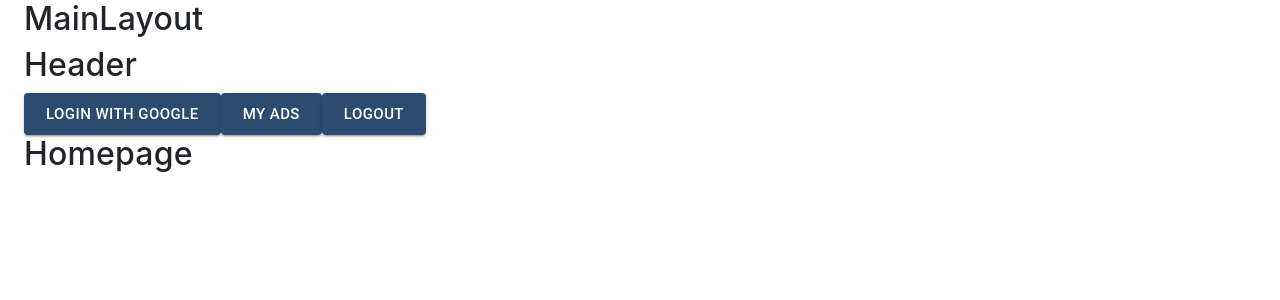
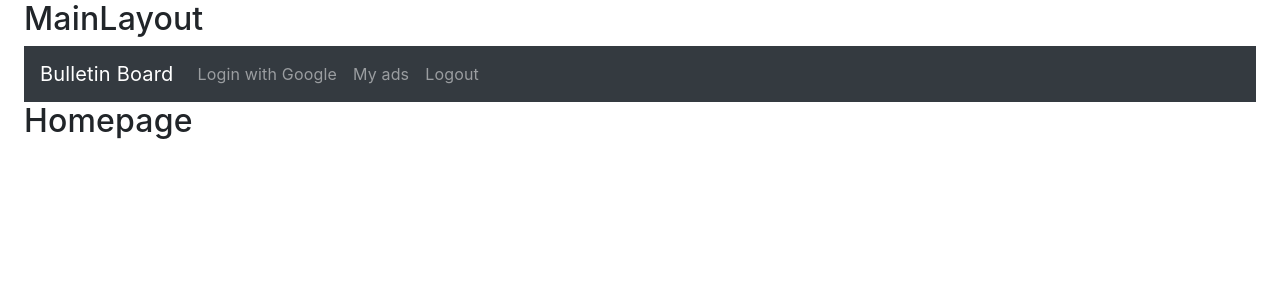
Before and after one commit to mpa-ia/bulletin-board, a React (Create React App) app: page / in a window 1280 px wide. Shown: the top 300 px of the page. Built offline with nearby package versions, Linux system fonts and the light colour scheme.

Commit message:
Add bootstrap navbar in header

```diff
--- a/src/components/layout/Header/Header.js
+++ b/src/components/layout/Header/Header.js
@@ -1,7 +1,8 @@
 import React from 'react';
 import PropTypes from 'prop-types';
 
-import Button from '@material-ui/core/Button';
+import Navbar from 'react-bootstrap/Navbar';
+import Nav from 'react-bootstrap/Nav';
 
 import clsx from 'clsx';
 
@@ -12,16 +13,14 @@ import styles from './Header.module.scss';
 
 const Component = ({ className, children }) => (
   <div className={clsx(className, styles.root)}>
-    <h2>Header</h2>
-    <Button href="https://google.com" variant="contained" color="primary" size="large">
-      Login with Google
-    </Button>
-    <Button href="/" variant="contained" color="primary" size="large">
-      My Ads
-    </Button>
-    <Button href="/" variant="contained" color="primary" size="large">
-      Logout
-    </Button>
+    <Navbar bg="dark" variant="dark">
+      <Navbar.Brand href="#home">Bulletin Board</Navbar.Brand>
+      <Nav className="mr-auto">
+        <Nav.Link href="https://google.com">Login with Google</Nav.Link>
+        <Nav.Link href="/">My ads</Nav.Link>
+        <Nav.Link href="/">Logout</Nav.Link>
+      </Nav>
+    </Navbar>
 
     {children}
   </div >
```
